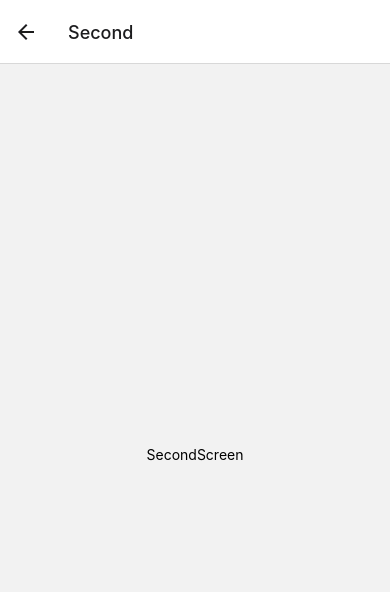
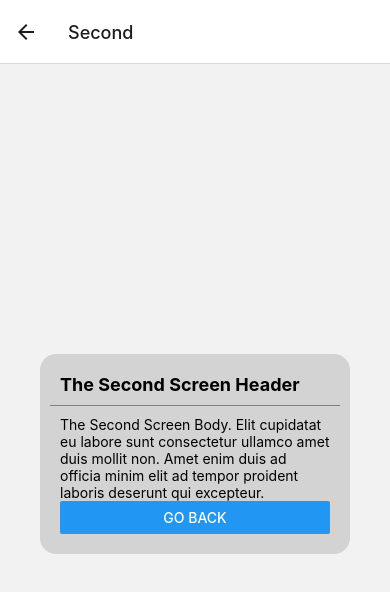
Before and after one commit to SteveGreenley/rn101, a React Native app: screen /Second in a window 390 px wide. Shown: the top 592 px of the page. Built offline with nearby package versions, Linux system fonts and the light colour scheme.

Commit message:
re-use MyCard in the second screen

```diff
--- /dev/null
+++ b/src/components/MyCard.tsx
@@ -0,0 +1,44 @@
+import React from 'react';
+import {View, Text, StyleSheet, Button} from 'react-native';
+
+const MyCard = ({
+  headerText,
+  bodyText,
+  buttonText,
+  onPress,
+}: any): JSX.Element => {
+  return (
+    <View style={styles.contentCard}>
+      <View style={styles.cardHeader}>
+        <Text style={styles.headerText}>{headerText}</Text>
+      </View>
+      <View style={styles.cardBody}>
+        <Text>{bodyText}</Text>
+        <Button onPress={onPress} title={buttonText} />
+      </View>
+    </View>
+  );
+};
+
+const styles = StyleSheet.create({
+  contentCard: {
+    backgroundColor: 'lightgrey',
+    margin: 40,
+    padding: 10,
+    borderRadius: 16,
+  },
+  headerText: {
+    fontSize: 18,
+    fontWeight: 'bold',
+  },
+  cardHeader: {
+    borderBottomWidth: 1,
+    borderBottomColor: 'grey',
+    padding: 10,
+  },
+  cardBody: {
+    padding: 10,
+  },
+});
+
+export default MyCard;
--- a/src/screens/FirstScreen.tsx
+++ b/src/screens/FirstScreen.tsx
@@ -1,20 +1,7 @@
 import React from 'react';
-import {View, Text, Button, StyleSheet} from 'react-native';
+import {View, StyleSheet} from 'react-native';
 import {useNavigation} from '@react-navigation/native';
-
-const MyCard = ({headerText, bodyText, buttonText, onPress}: any) => {
-  return (
-    <View style={styles.contentCard}>
-      <View style={styles.cardHeader}>
-        <Text style={styles.headerText}>{headerText}</Text>
-      </View>
-      <View style={styles.cardBody}>
-        <Text>{bodyText}</Text>
-        <Button onPress={onPress} title={buttonText} />
-      </View>
-    </View>
-  );
-};
+import MyCard from '../components/MyCard';
 
 const FirstScreen = (): JSX.Element => {
   const {navigate} = useNavigation();
@@ -40,24 +27,6 @@ const styles = StyleSheet.create({
     justifyContent: 'center',
     alignItems: 'center',
   },
-  contentCard: {
-    backgroundColor: 'lightgrey',
-    margin: 40,
-    padding: 10,
-    borderRadius: 16,
-  },
-  headerText: {
-    fontSize: 18,
-    fontWeight: 'bold',
-  },
-  cardHeader: {
-    borderBottomWidth: 1,
-    borderBottomColor: 'grey',
-    padding: 10,
-  },
-  cardBody: {
-    padding: 10,
-  },
 });
 
 export default FirstScreen;
--- a/src/screens/SecondScreen.tsx
+++ b/src/screens/SecondScreen.tsx
@@ -1,10 +1,18 @@
 import React from 'react';
-import {View, Text, StyleSheet} from 'react-native';
+import {View, StyleSheet} from 'react-native';
+import {useNavigation} from '@react-navigation/native';
+import MyCard from '../components/MyCard';
 
 const SecondScreen = (): JSX.Element => {
+  const {goBack} = useNavigation();
   return (
     <View style={styles.container}>
-      <Text>SecondScreen</Text>
+      <MyCard
+        headerText="The Second Screen Header"
+        bodyText="The Second Screen Body. Elit cupidatat eu labore sunt consectetur ullamco amet duis mollit non. Amet enim duis ad officia minim elit ad tempor proident laboris deserunt qui excepteur."
+        buttonText="Go Back"
+        onPress={goBack}
+      />
     </View>
   );
 };
```
